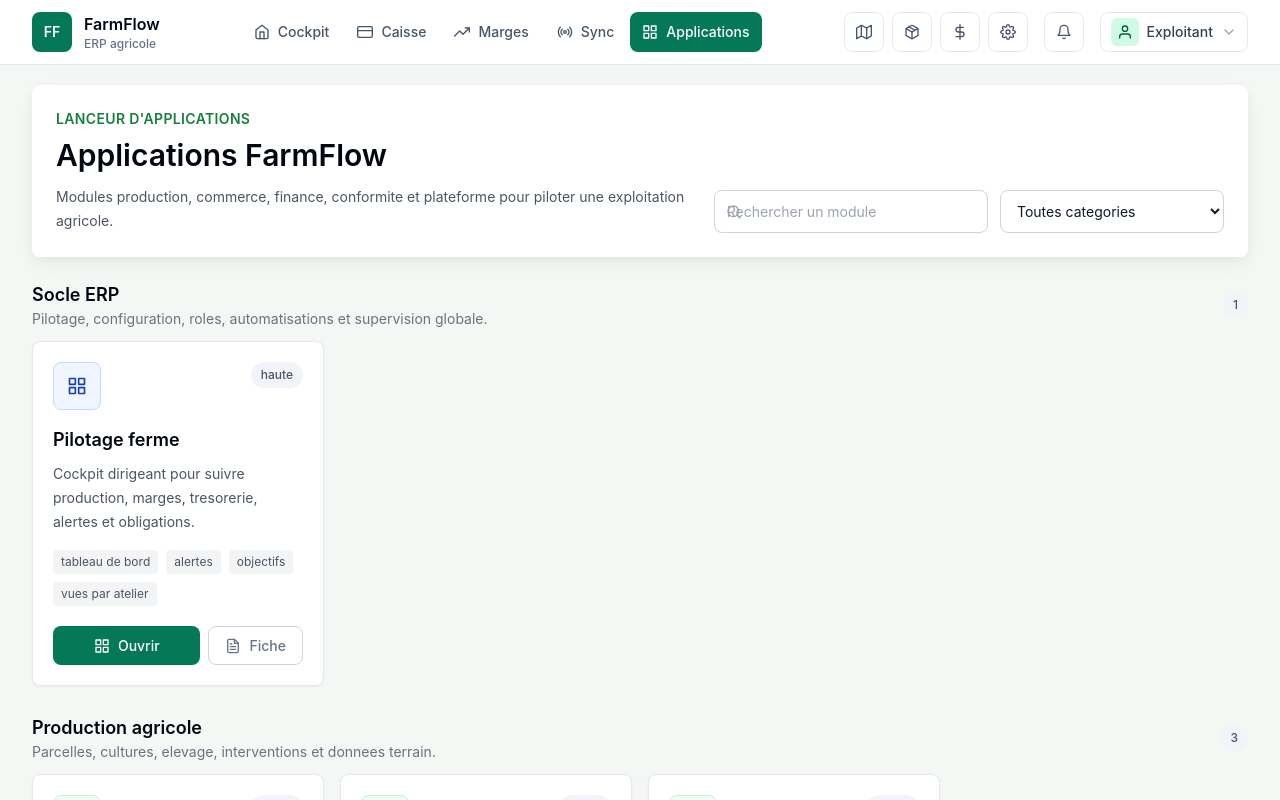
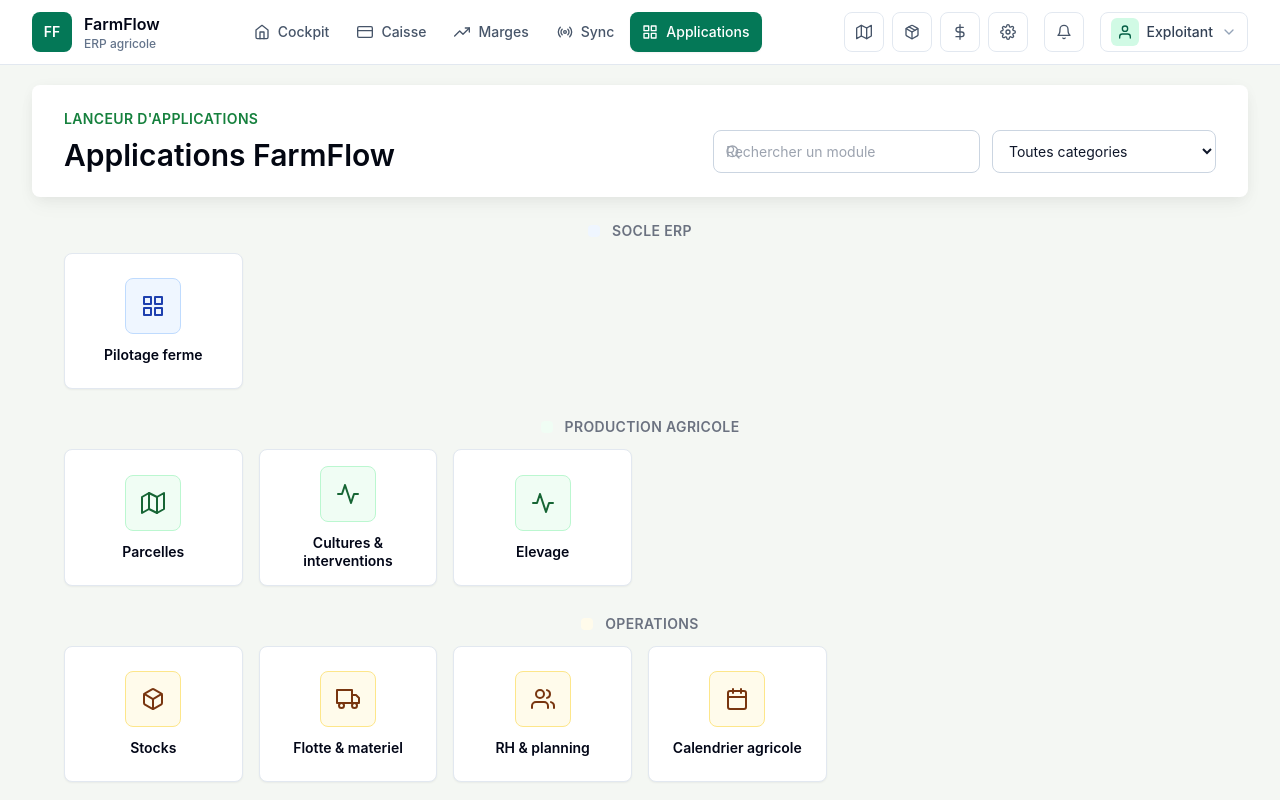
Before and after one commit to DevListtt/FarmFlow-, a Next.js app in the folder frontend/: page /apps in a window 1280 px wide. Shown: the top 800 px of the page. Built offline with nearby package versions, Linux system fonts and the light colour scheme.

Commit message:
Simplify application launcher tiles

```diff
--- a/frontend/pages/apps/index.js
+++ b/frontend/pages/apps/index.js
@@ -56,40 +56,17 @@
 const AppTile = ({ app }) => {
   const Icon = iconMap[app.code] || FiGrid
   const openRoute = app.route || `/apps/${app.code}`
-  const detailRoute = `/apps/${app.code}`
 
   return (
-    <article className="card flex h-full flex-col p-5">
-      <div className="flex items-start justify-between gap-3">
-        <div className={`flex h-12 w-12 items-center justify-center rounded-lg border ${categoryColors[app.category] || categoryColors.socle}`}>
-          <Icon className="h-5 w-5" />
-        </div>
-        <span className="badge badge-secondary">{app.priority}</span>
-      </div>
-      <div className="mt-4 flex-1">
-        <h2 className="text-lg font-semibold text-gray-950">{app.name}</h2>
-        <p className="mt-2 text-sm leading-6 text-gray-600">{app.description}</p>
-      </div>
-      <div className="mt-4 flex flex-wrap gap-2">
-        {app.capabilities.slice(0, 4).map((item) => (
-          <span key={item} className="rounded bg-gray-100 px-2 py-1 text-xs text-gray-600">
-            {item}
-          </span>
-        ))}
-      </div>
-      <div className="mt-5 flex gap-2">
-        <Link href={openRoute} className="btn btn-primary flex-1 gap-2">
-          <FiGrid className="h-4 w-4" />
-          Ouvrir
-        </Link>
-        {openRoute !== detailRoute && (
-          <Link href={detailRoute} className="btn btn-outline gap-2">
-            <FiFileText className="h-4 w-4" />
-            Fiche
-          </Link>
-        )}
-      </div>
-    </article>
+    <Link
+      href={openRoute}
+      className="group flex min-h-[136px] flex-col items-center justify-center rounded-lg border border-slate-200 bg-white p-4 text-center shadow-sm transition hover:-translate-y-0.5 hover:border-emerald-300 hover:bg-emerald-50 hover:shadow-md"
+    >
+      <span className={`flex h-14 w-14 items-center justify-center rounded-lg border transition group-hover:scale-105 ${categoryColors[app.category] || categoryColors.socle}`}>
+        <Icon className="h-6 w-6" />
+      </span>
+      <span className="mt-3 text-sm font-semibold leading-tight text-slate-950">{app.name}</span>
+    </Link>
   )
 }
 
@@ -116,13 +93,10 @@
       </Head>
 
       <section className="mb-6 rounded-lg bg-white p-6 shadow-soft">
-        <div className="grid gap-5 lg:grid-cols-[1fr_0.8fr] lg:items-end">
-          <div>
+        <div className="mx-auto grid max-w-6xl gap-5 lg:grid-cols-[1fr_0.8fr] lg:items-end">
+          <div className="text-center lg:text-left">
             <p className="text-sm font-semibold uppercase tracking-wide text-success-700">Lanceur d'applications</p>
             <h1 className="mt-2 text-3xl font-semibold text-gray-950">Applications FarmFlow</h1>
-            <p className="mt-3 max-w-3xl text-sm leading-6 text-gray-600">
-              Modules production, commerce, finance, conformite et plateforme pour piloter une exploitation agricole.
-            </p>
           </div>
           <div className="flex flex-col gap-3 sm:flex-row">
             <label className="relative flex-1">
@@ -145,17 +119,14 @@
         </div>
       </section>
 
-      <div className="space-y-7">
+      <div className="mx-auto flex min-h-[calc(100vh-18rem)] max-w-6xl flex-col justify-center space-y-7">
         {groupedApps.map((group) => (
           <section key={group.code}>
-            <div className="mb-3 flex items-center justify-between gap-4">
-              <div>
-                <h2 className="text-lg font-semibold text-gray-950">{group.label}</h2>
-                <p className="text-sm text-gray-500">{group.description}</p>
-              </div>
-              <span className="badge badge-secondary">{group.apps.length}</span>
+            <div className="mb-3 flex items-center justify-center gap-3">
+              <span className={`h-3 w-3 rounded ${categoryColors[group.code] || categoryColors.socle}`} />
+              <h2 className="text-sm font-semibold uppercase tracking-wide text-gray-500">{group.label}</h2>
             </div>
-            <div className="grid grid-cols-1 gap-4 md:grid-cols-2 xl:grid-cols-4">
+            <div className="grid grid-cols-2 gap-4 sm:grid-cols-3 md:grid-cols-4 xl:grid-cols-6">
               {group.apps.map((app) => (
                 <AppTile key={app.code} app={app} />
               ))}
```
